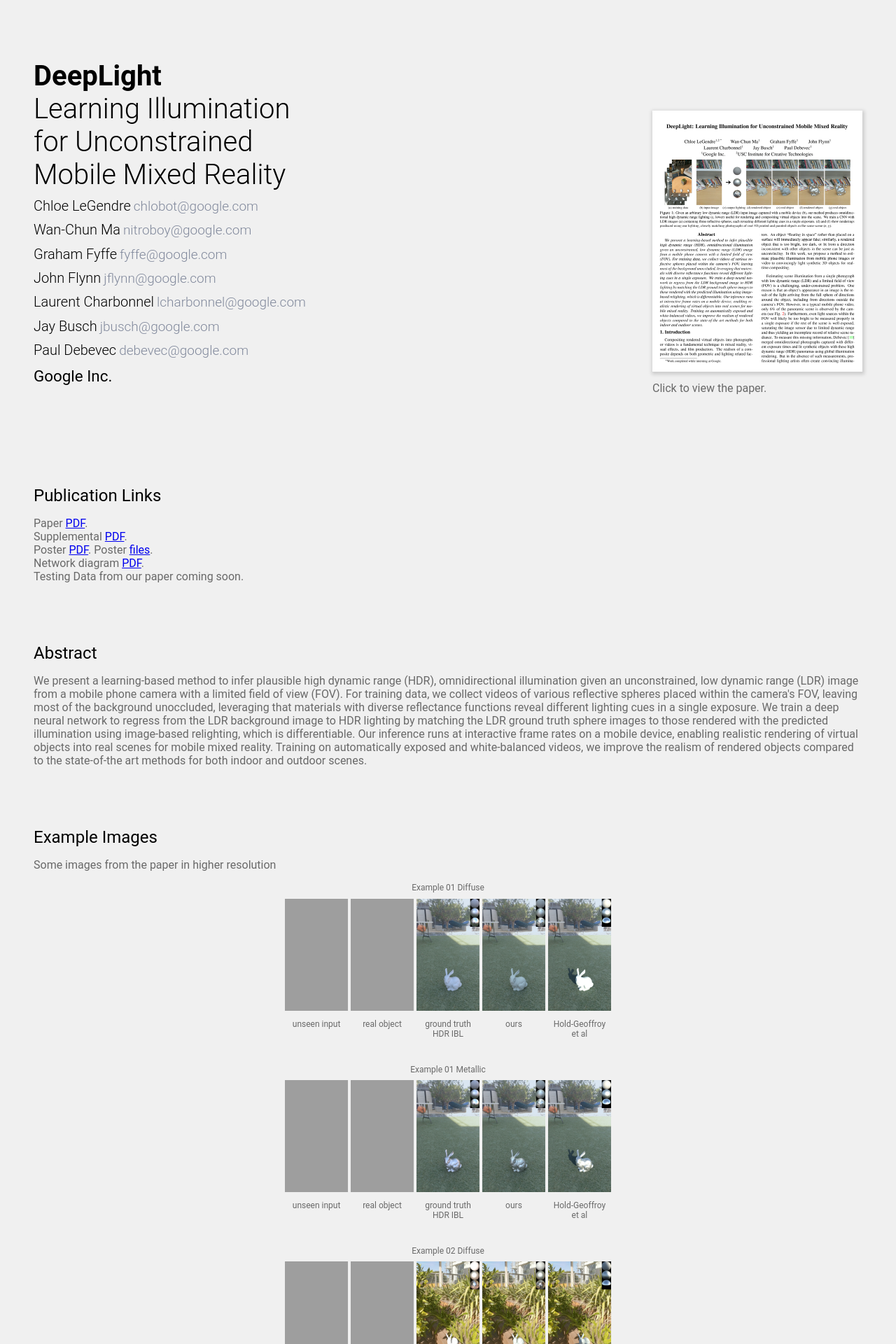
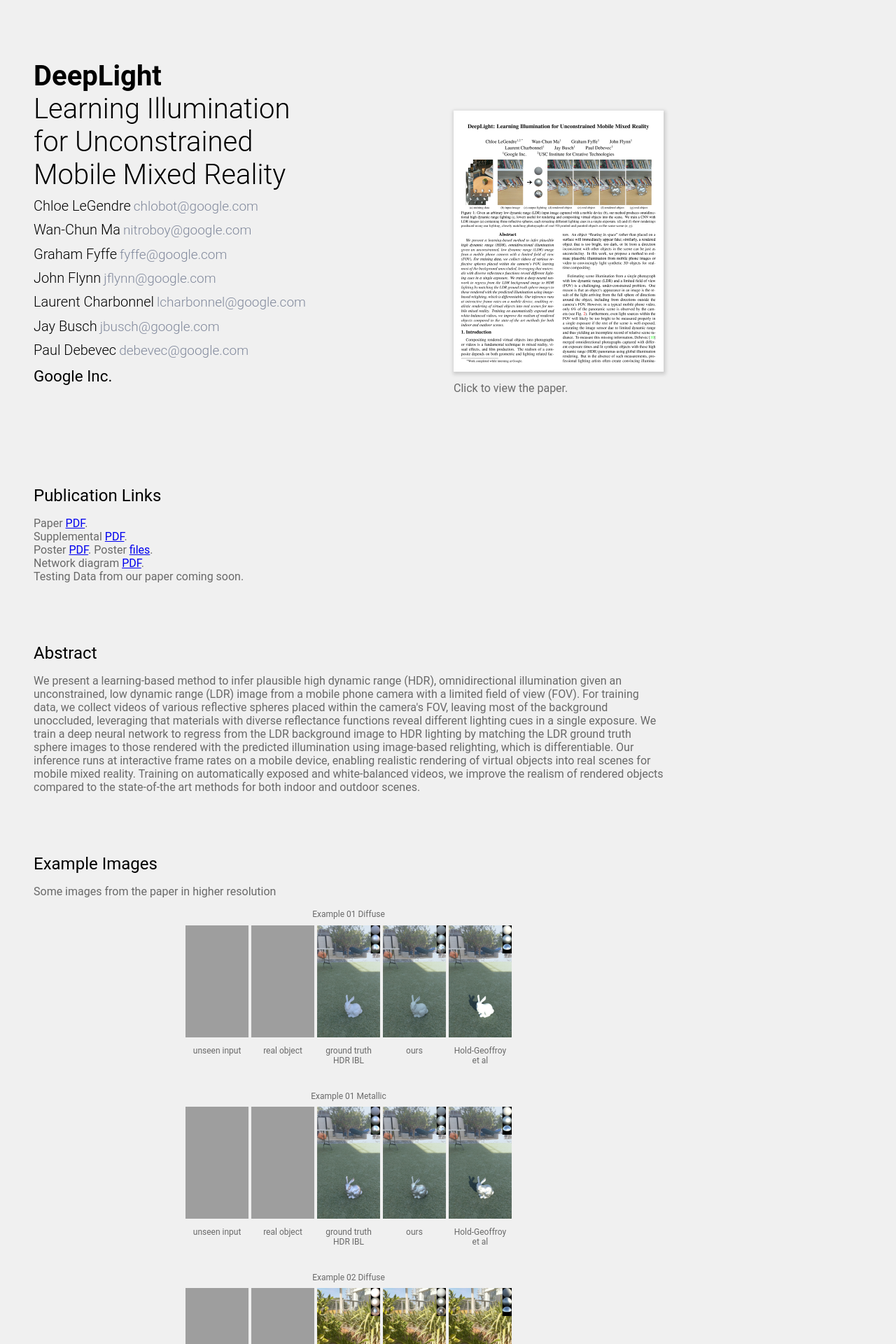
Before and after one commit to augmentedperception/deeplight, a Jekyll site: the page index.html, which Jekyll copies as it is, in a window 1280 px wide. Shown: the top 1920 px of the page at 70% size. Built offline with Jekyll 4.4.1, drawn with Linux system fonts in a browser that asks for light colours; grey boxes are pictures that could not be loaded.

Commit message:
Formatting

```diff
--- a/index.html
+++ b/index.html
@@ -115,11 +115,13 @@
     .main {
 	margin: 20px 80px 50px 0px;
     width: 100%;
+    max-width: 900px;
     float: left;
 	position: relative;
     }
     .superhero {
     width: 100%;
+    max-width: 900px;
     height: 600px;
     position: relative;
     min-width: 800px;
```
